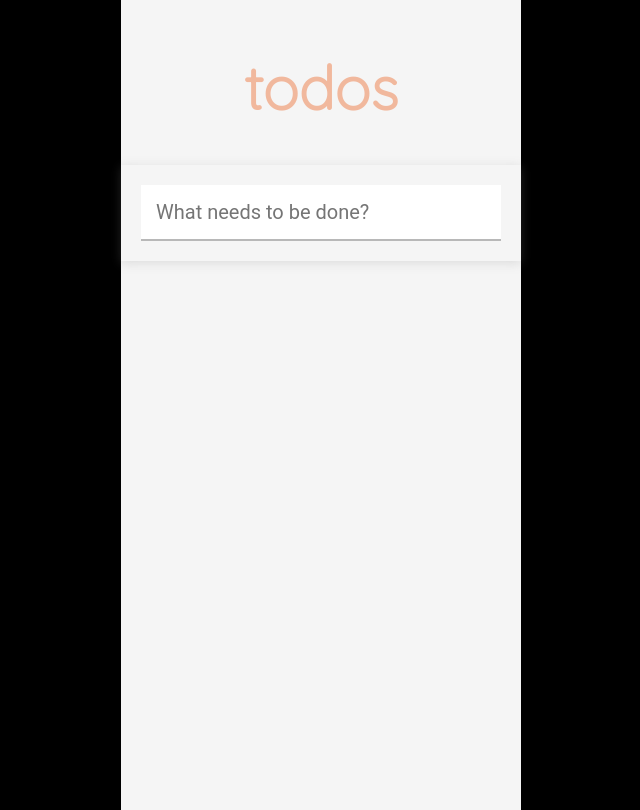
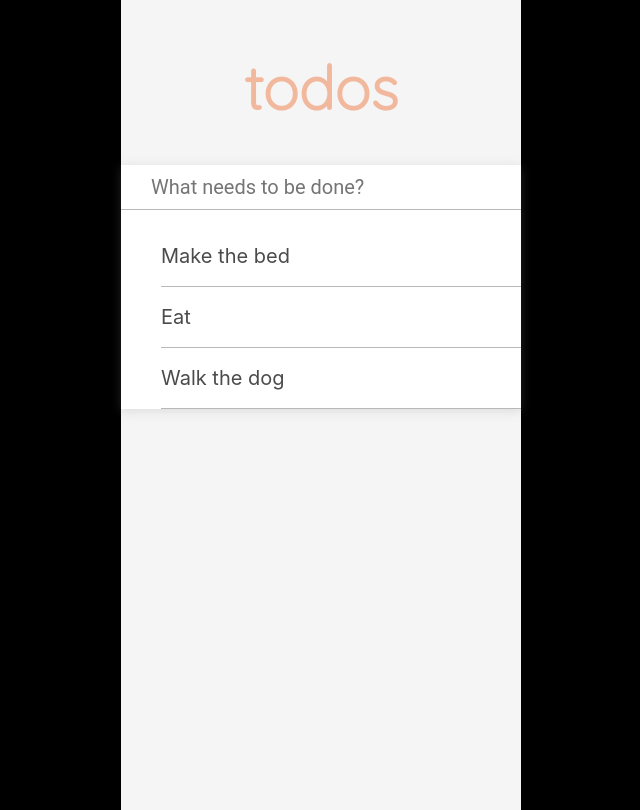
Before and after one commit to cesar2k94/Todolist_React, a React (Create React App) app: page / in a window 1280 px wide. Shown: the whole page, without its empty margins (319-959 px from the left). Built offline with nearby package versions, Linux system fonts and the light colour scheme.

Commit message:
creando  lista

```diff
--- a/src/App.css
+++ b/src/App.css
@@ -15,19 +15,54 @@
 }
 
 .tolist{
-  display: flex;
+
 	justify-content: space-between;
 	align-items: center;
 	position: relative;
-	padding: 20px;
 	box-shadow: 0 2px 10px rgba(139,139,139,.25);
+  background:white ;
 }
 
 .new-tolist{
   border: none;
-	padding: 15px;
-	width: 100%;
+	padding: 10px;
+  padding-left: 30px;
+	width: 90%;
 	font-size: 20px;
 	font-family: 'Roboto', sans-serif;
-	border-bottom: 2px solid #b8b8b8;
+	border-bottom: 1px solid #b8b8b8;
+
+  background:white ;
 }
+
+.list{
+	list-style: none;
+	height: 100%;
+	overflow: auto;
+
+}
+
+.element {
+	height: 60px;
+	align-items: center;
+	color: #4B4B4B;
+	font-size: 20px;
+	display: flex;
+  justify-content: space-between;
+  border-bottom: 1px solid #b8b8b8;
+}
+
+.text-element{
+
+}
+
+.delete-element{
+  cursor: pointer;
+	font-size: 16px;
+  margin-right: 20px;
+  opacity: 0;
+}
+
+.element:hover .delete-element{
+  opacity: 0.8;
+}
--- a/src/components/List.js
+++ b/src/components/List.js
@@ -1,11 +1,29 @@
 import React from 'react';
+import { FontAwesomeIcon } from '@fortawesome/react-fontawesome';
+import { faTimes } from '@fortawesome/free-solid-svg-icons';
 
-const List = () => {
+
+const List = ({ list1, setList1 }) => {
+    const DeleteElement=(delList)=>{
+        setList1(list1.filter(list2=>list2!==delList));
+    }
     return (
         <ul className="list">
+            {list1.map((list) =>
+                <li className="element">
+                    <div className="text-element">
+                        {list}
+                    </div>
+                    <FontAwesomeIcon
+                        icon={faTimes}
+                        className="delete-element"
+                        onClick={()=>DeleteElement(list)}
+                    />
+                </li>
 
+            )}
         </ul>
-     );
+    );
 }
 
 export default List;
--- a/src/components/NewElement.js
+++ b/src/components/NewElement.js
@@ -1,4 +1,5 @@
 import React, { useState } from 'react';
+import List from './List';
 
 const NewElement = () => {
 
@@ -6,11 +7,11 @@ const NewElement = () => {
 
     const [list1, setList1] = useState(['Make the bed', 'Eat', 'Walk the dog']);
 
-    const InputElement =(e)=>{
+    const InputElement = (e) => {
         setElement(e.target.value);
     }
 
-    const addElement=(e)=>{
+    const addElement = (e) => {
         e.preventDefault();
         setList1(list1.concat(element));
         setElement('');
@@ -18,7 +19,8 @@ const NewElement = () => {
     }
 
     return (
-        <form className="tolist"  onSubmit={addElement} >
+        <>
+            <form className="tolist" onSubmit={addElement} >
                 <input
                     type="text"
                     className="new-tolist"
@@ -26,7 +28,10 @@ const NewElement = () => {
                     value={element}
                     onChange={InputElement}
                 />
+                <List list1={list1} setList1={setList1}/>
             </form>
+
+        </>
     );
 }
 
```
Also changed, not shown: src/reportWebVitals.js (deleted, +0 -13 lines), src/setupTests.js (deleted, +0 -5 lines), src/logo.svg (deleted), 1 other file (tests, documents, lock files or other folders). Lines whose indentation alone changed are shown as unchanged.
